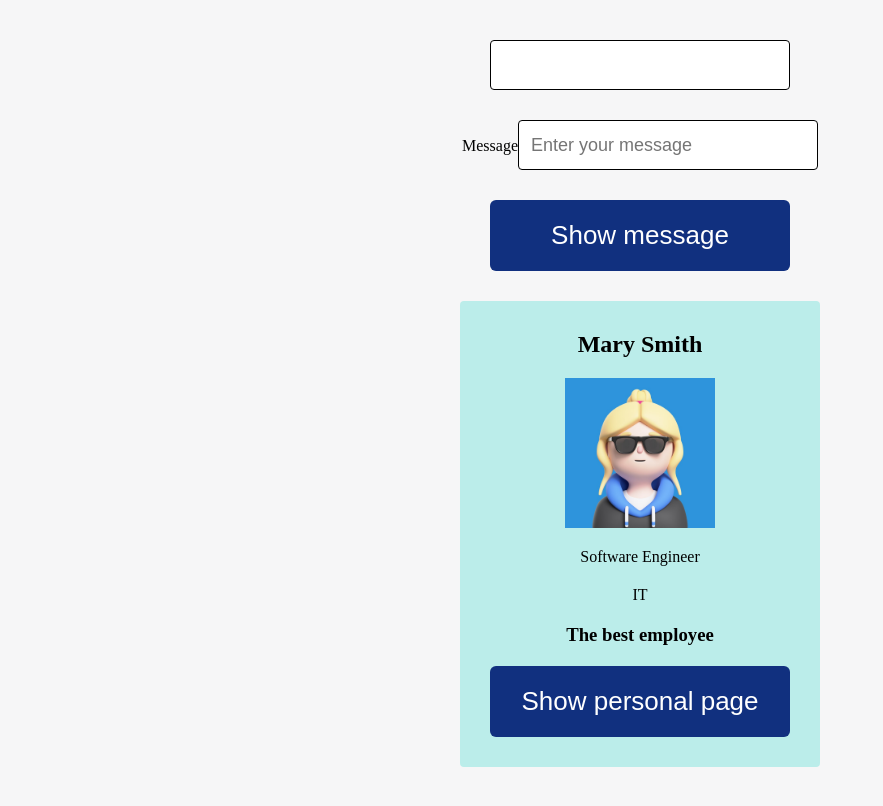
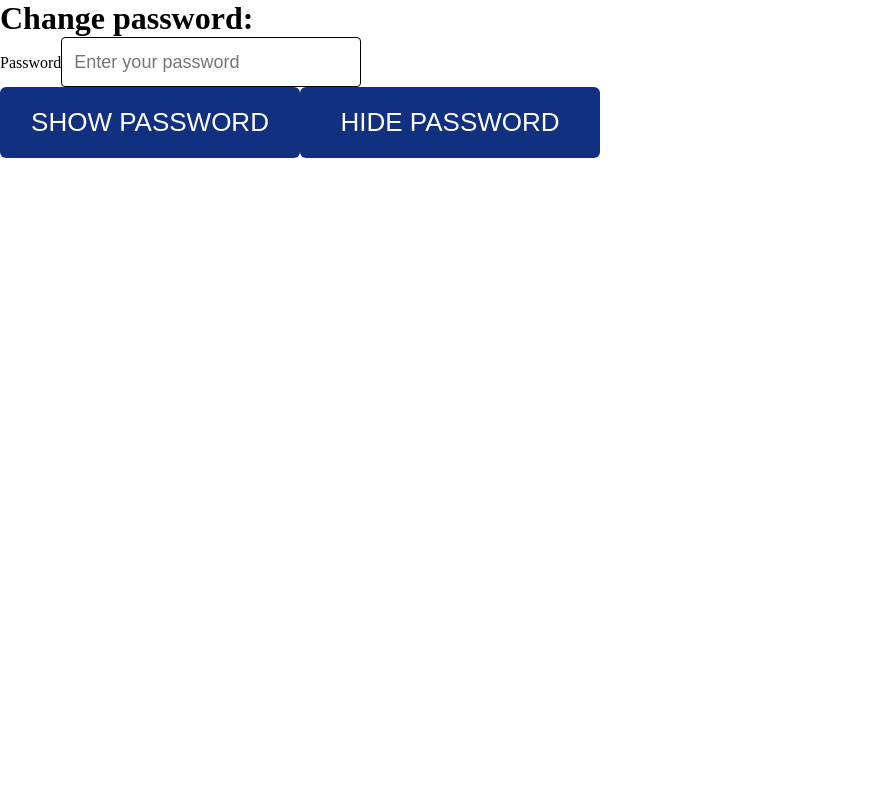
Before and after one commit to VoytenSvyat/55_react_ts_project, a React (Vite) app: page / in a window 1280 px wide. Shown: the whole page, without its empty margins (0-883 px from the left). Built offline with nearby package versions, Linux system fonts and the light colour scheme.

Commit message:
homework08

```diff
--- a/src/App.tsx
+++ b/src/App.tsx
@@ -4,12 +4,13 @@
 // import Task6 from "./lessons/Lesson06/Lesson06";
 // import Lesson06 from "./lessons/Lesson06/Lesson06";
 // import Lesson07 from "./lessons/Lesson07/Lesson07";
-import Lesson08 from "./lessons/Lesson08/Lesson08";
+// import Lesson08 from "./lessons/Lesson08/Lesson08";
+
 
 //Homeworks imports:
 // import Homework06 from "./homeworks/Homework06";
 // import Homework07 from "./homeworks/Homework07";
-
+import Homework08 from "./homeworks/Homework08/Homework08";
 
 function App() {
 
@@ -20,7 +21,8 @@ function App() {
       {/* <Homework06 /> */}
       {/* <Lesson07 /> */}
       {/* <Homework07 /> */}
-      <Lesson08/>
+      {/* <Lesson08/> */}
+      <Homework08/>
     </>
   )
 }
--- /dev/null
+++ b/src/homeworks/Homework08/Homework08.tsx
@@ -0,0 +1,40 @@
+import { ChangeEvent, useState } from "react"
+import Button from "../../components/Button/Button"
+import Input from "../../components/Input/Input"
+
+function Homework08() {
+    const [password, setPassword]= useState<string>('');
+    const [showPassword, setShowPassword] = useState<boolean>(false);
+
+    const onChangePassword = (event: ChangeEvent<HTMLInputElement>) => {
+        setPassword(event.target.value);
+    }
+
+    const showPasswordHandler = () => {
+        setShowPassword(!showPassword);
+    }
+
+    const hidePasswordHandler = () => {
+        setShowPassword((prev) => !prev);
+    }
+
+    return (
+        <div>
+            <h1>Change password:</h1>
+            <Input
+                name='passwordName'
+                label="Password"
+                placeholder="Enter your password"
+                type="password"
+                id="password_id"
+                value={password}
+                onChange={onChangePassword}
+            />
+            <Button name='SHOW PASSWORD' onClick={showPasswordHandler}/>
+            <Button name='HIDE PASSWORD' onClick={hidePasswordHandler}/>
+            {showPassword && <div>{password}</div>}
+        </div>
+    )
+}
+
+export default Homework08
```
